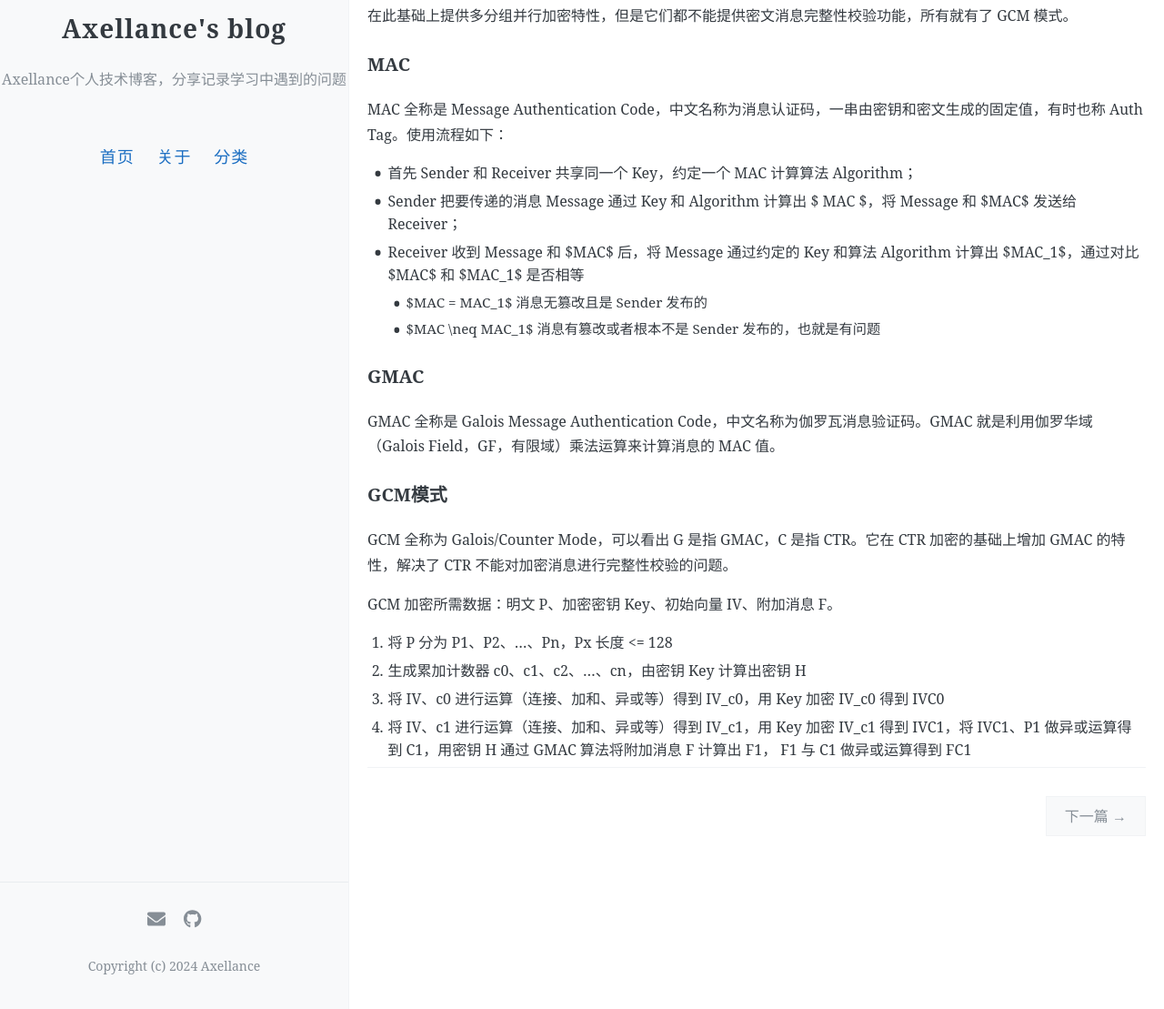
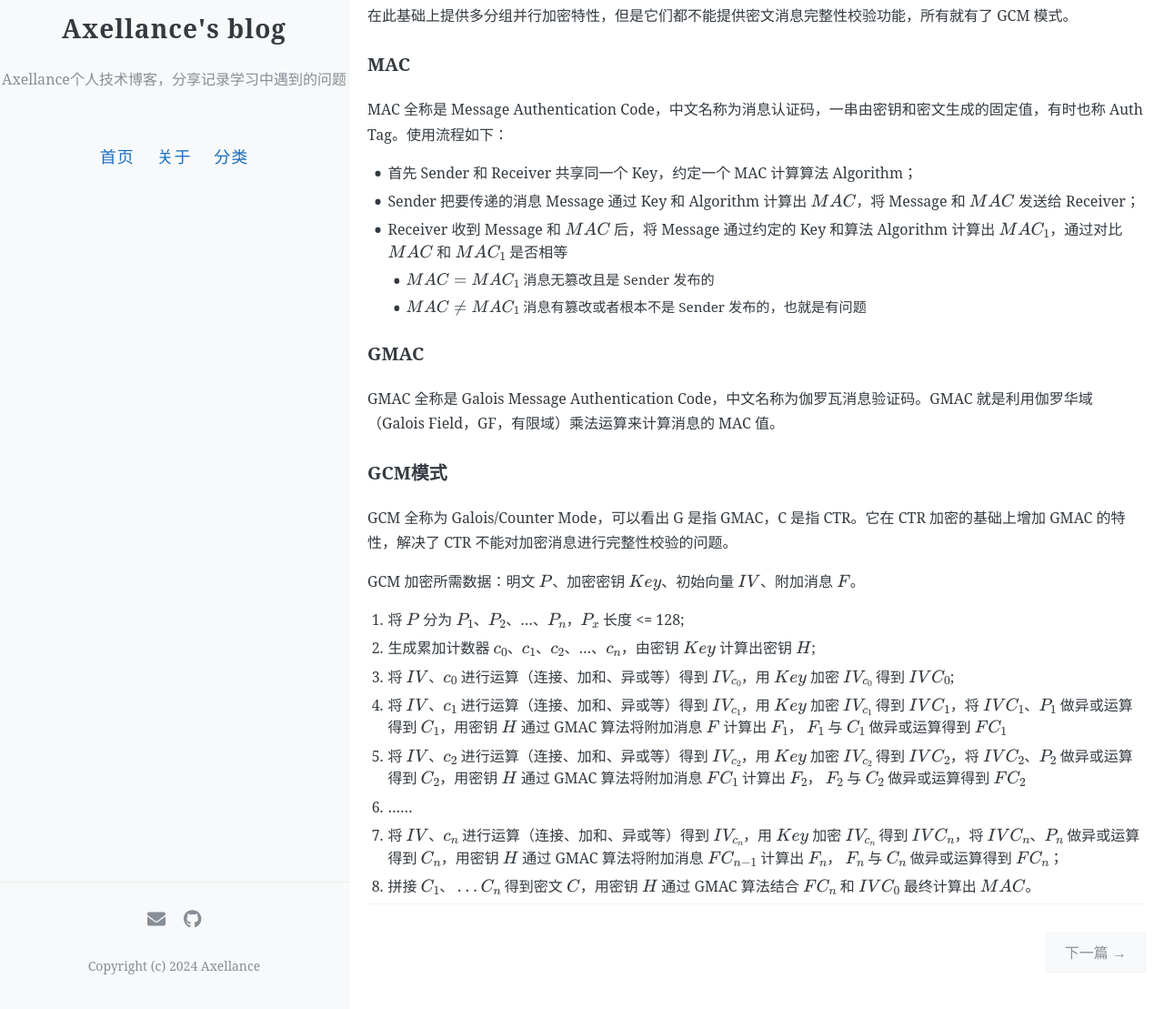
Before and after one commit to Axellance/axellance.github.io, a Jekyll site: the page built from _posts/2024-05-17-AEScontent.md, in a window 1280 px wide and 1400 px high, scrolled down 5506 px. Shown: the part 291-1400 px from the top of the window at 91% size. Built offline with Jekyll 4.4.1, drawn with Linux system fonts in a browser that asks for light colours; formulas are drawn with MathJax 3.

Commit message:
Latex内联公式支持

```diff
--- a/_posts/2024-05-17-AEScontent.md
+++ b/_posts/2024-05-17-AEScontent.md
@@ -119,9 +119,13 @@ GMAC 全称是 Galois Message Authentication Code，中文名称为伽罗瓦消
 
 GCM 全称为 Galois/Counter Mode，可以看出 G 是指 GMAC，C 是指 CTR。它在 CTR 加密的基础上增加 GMAC 的特性，解决了 CTR 不能对加密消息进行完整性校验的问题。
 
-GCM 加密所需数据：明文 P、加密密钥 Key、初始向量 IV、附加消息 F。
+GCM 加密所需数据：明文 $P$、加密密钥 $Key$、初始向量 $IV$、附加消息 $F$。
 
-1. 将 P 分为 P1、P2、…、Pn，Px 长度 <= 128
-2. 生成累加计数器 c0、c1、c2、…、cn，由密钥 Key 计算出密钥 H
-3. 将 IV、c0 进行运算（连接、加和、异或等）得到 IV_c0，用 Key 加密 IV_c0 得到 IVC0
-4. 将 IV、c1 进行运算（连接、加和、异或等）得到 IV_c1，用 Key 加密 IV_c1 得到 IVC1，将 IVC1、P1 做异或运算得到 C1，用密钥 H 通过 GMAC 算法将附加消息 F 计算出 F1， F1 与 C1 做异或运算得到 FC1
+1. 将 $P$ 分为 $P_1$、$P_2$、…、$P_n$，$P_x$ 长度 <= 128;
+2. 生成累加计数器 $c_0$、$c_1$、$c_2$、…、$c_n$，由密钥 $Key$ 计算出密钥 $H$;
+3. 将 $IV$、$c_0$ 进行运算（连接、加和、异或等）得到 $IV_{c_0}$，用 $Key$ 加密 $IV_{c_0}$ 得到 $IVC_0$;
+4. 将 $IV$、$c_1$ 进行运算（连接、加和、异或等）得到 $IV_{c_1}$，用 $Key$ 加密 $IV_{c_1}$ 得到 $IVC_1$，将 $IVC_1$、$P_1$ 做异或运算得到 $C_1$，用密钥 $H$ 通过 GMAC 算法将附加消息 $F$ 计算出 $F_1$， $F_1$ 与 $C_1$ 做异或运算得到 $FC_1$
+5. 将 $IV$、$c_2$ 进行运算（连接、加和、异或等）得到 $IV_{c_2}$，用 $Key$ 加密 $IV_{c_2}$ 得到 $IVC_2$，将 $IVC_2$、$P_2$ 做异或运算得到 $C_2$，用密钥 $H$ 通过 GMAC 算法将附加消息 $FC_1$ 计算出 $F_2$， $F_2$ 与 $C_2$ 做异或运算得到 $FC_2$
+6. ......
+7. 将 $IV$、$c_n$ 进行运算（连接、加和、异或等）得到 $IV_{c_n}$，用 $Key$ 加密 $IV_{c_n}$ 得到 $IVC_n$，将 $IVC_n$、$P_n$ 做异或运算得到 $C_n$，用密钥 $H$ 通过 GMAC 算法将附加消息 $FC_{n-1}$ 计算出 $F_n$， $F_n$ 与 $C_n$ 做异或运算得到 $FC_n$；
+8. 拼接 $C_1、…C_n$ 得到密文 $C$，用密钥 $H$ 通过 GMAC 算法结合 $FC_n$ 和 $IVC_0$ 最终计算出 $MAC$。
```
Also changed, not shown: _includes/head.html (+9 -0 lines).
